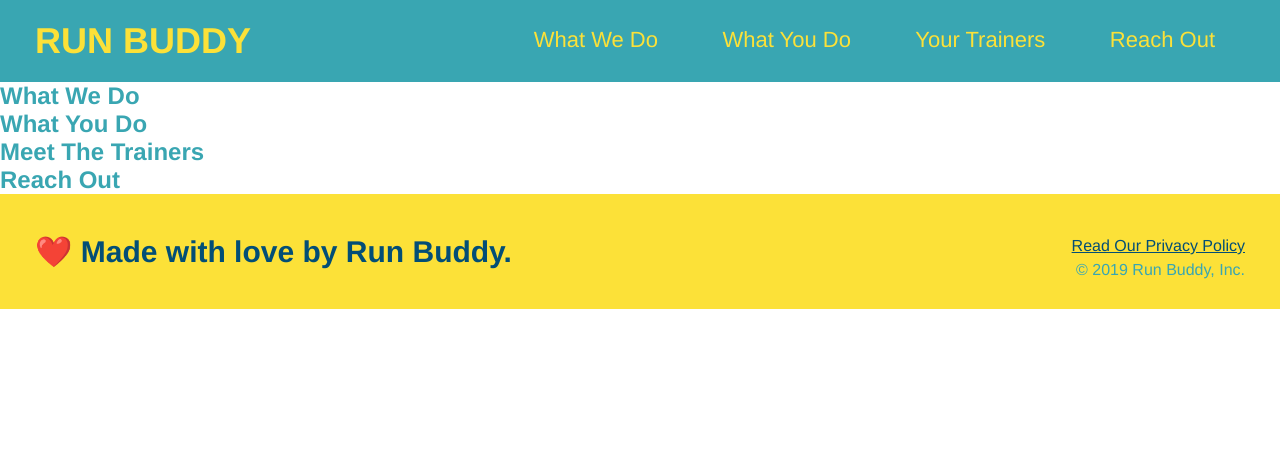
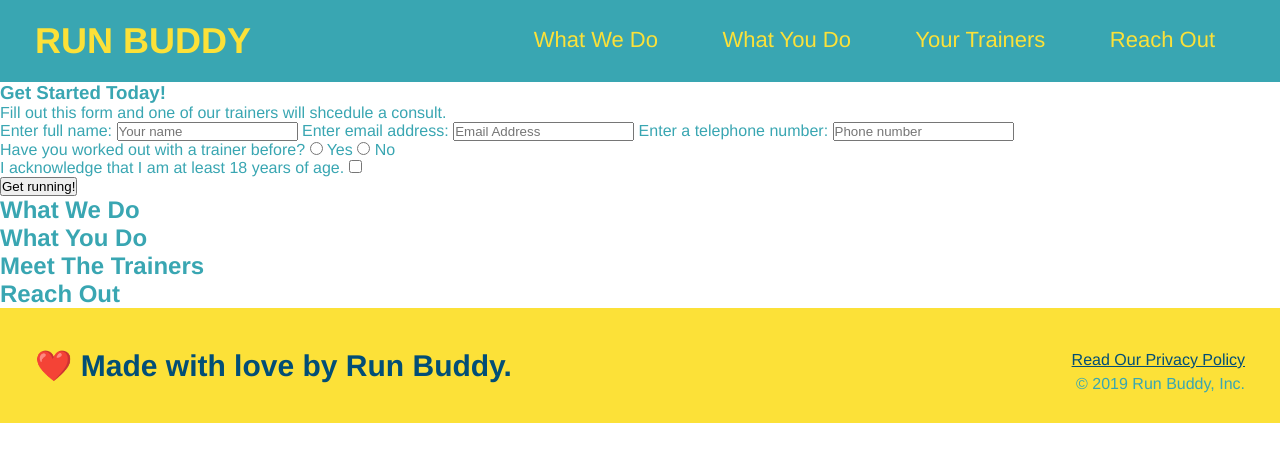
Before and after one commit to infinissible/run-buddy, a plain HTML site: page index.html in a window 1280 px wide. Drawn offline with Linux system fonts and the light colour scheme.

Commit message:
form and hero

```diff
--- a/index.html
+++ b/index.html
@@ -34,7 +34,37 @@
 
         <!-- hero/jumbotron-->
         <section>
+          <div>
+            <h3>Get Started Today!</h3>
+            <p>Fill out this form and one of our trainers will shcedule a consult.</p>
+            <!-- Add form element -->
+            <form>
+                <label for="name">Enter full name:</label>
+                <input type="text" placeholder="Your name" name="name" id="name" />
+                <label for="email">Enter email address:</label>
+                <input type="email" placeholder="Email Address" name="email" id="email" />
+                <label for="phone">Enter a telephone number:</label>
+                <input type="tel" placeholder="Phone number" name="phone" id="phone" />
+                <p>
+                    Have you worked out with a trainer before?
+                    <input type="radio" name="trainer-confirm" id="trainer-yes" />
+                    <label for="trainer-yes">Yes</label>
+                    <input type="radio" name="trainer-confirm" id="trainer-no" />
+                    <label for="trainer-no">No</label>
+                </p>
+                <p>
+                    <label for="checkbox">
+                        I acknowledge that I am at least 18 years of age.
+                    </label>
+                    <input type="checkbox" name="age-confirm" id="checkbox" />
+                </p>
+                <button type="submit">
+                    Get running!
+                </button>
+            </form>
+          </div>
         </section>
+        <!-- end hero -->
 
         <!-- "what we do"-->
         <section>
```
Also changed, not shown: assets/css/.syle.css (deleted).
